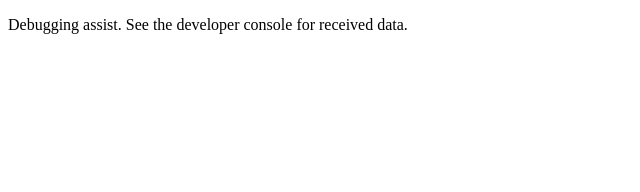
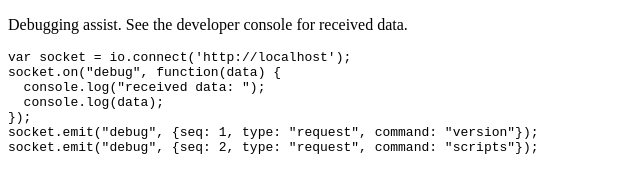
Before and after one commit to kevinvandervlist/asbru-node-proxy, a plain HTML site: page src/index.html in a window 1280 px wide. Shown: the whole page, without its empty margins (0-640 px from the left). Drawn offline with nearby package versions, Linux system fonts and the light colour scheme; no server answers.

Commit message:
Print the example code in pre tags on the homepage as well

```diff
--- a/src/index.html
+++ b/src/index.html
@@ -16,5 +16,14 @@
 </head>
 <body>
 	<p>Debugging assist. See the developer console for received data.</p>
+	<pre>
+var socket = io.connect('http://localhost');
+socket.on("debug", function(data) {
+  console.log("received data: ");
+  console.log(data);
+});
+socket.emit("debug", {seq: 1, type: "request", command: "version"});
+socket.emit("debug", {seq: 2, type: "request", command: "scripts"});
+	</pre>
 </body>
 </html>
```
